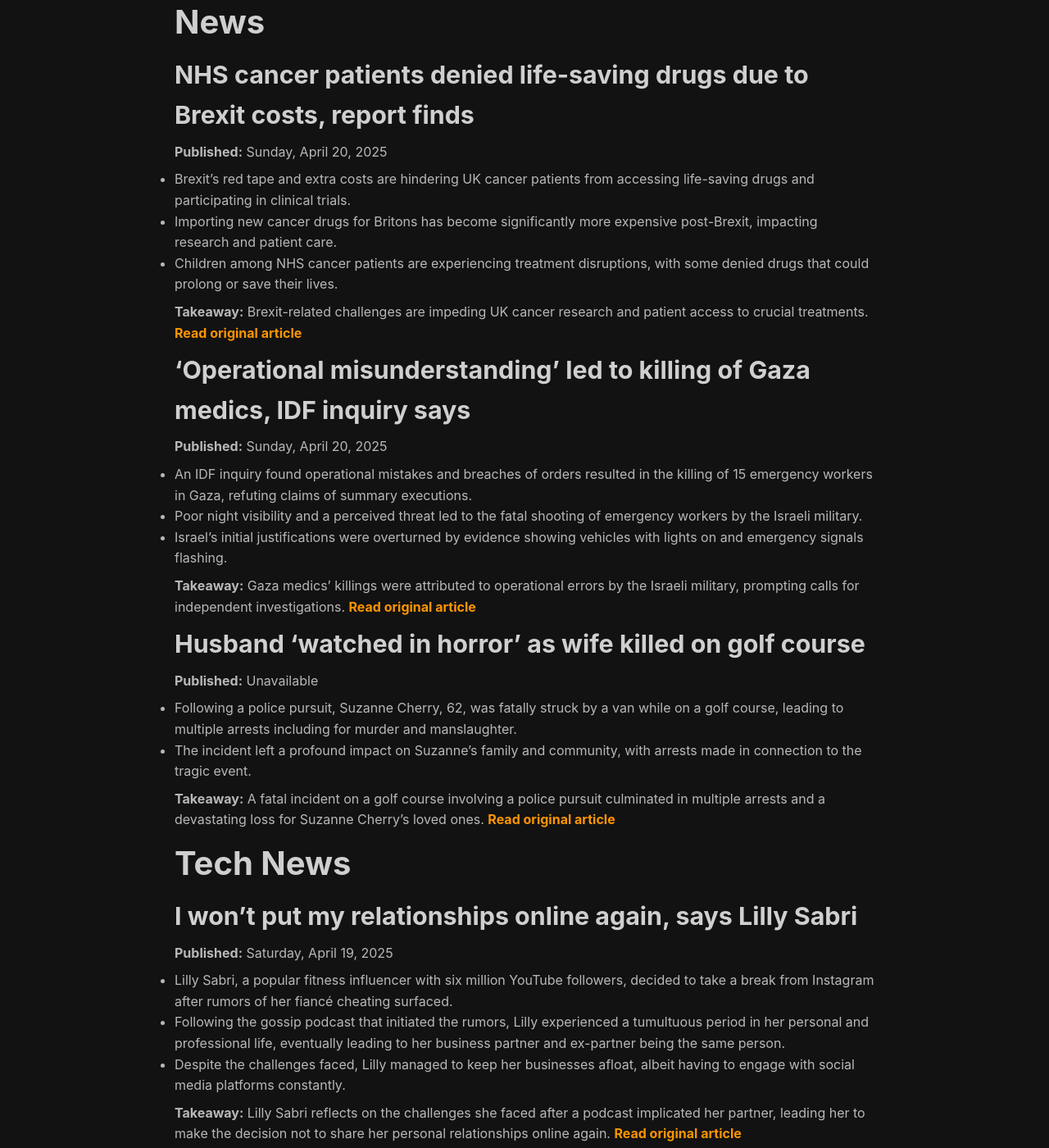
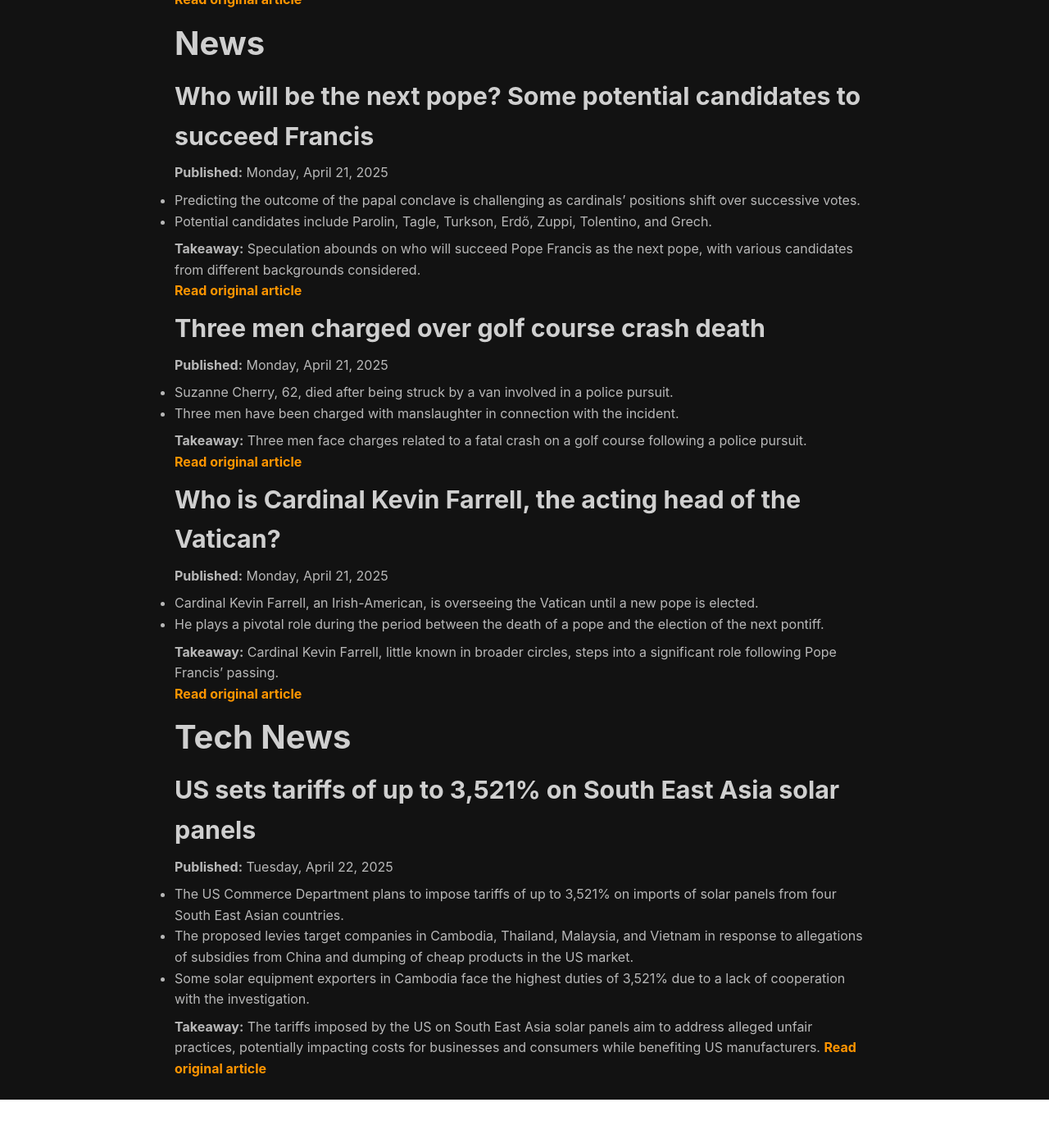
Before and after one commit to jonhadfield/jonhadfield.github.io, a Jekyll site: the page built from index.md, in a window 1280 px wide and 1400 px high, scrolled down 807 px. Shown: the whole window at 82% size. Built offline with Jekyll 4.4.1, drawn with Linux system fonts in a browser that asks for light colours; nearby versions of some CDN libraries; after the commit the page ends 2148 px from its top, so only the background shows below that; some of the changed text lies outside the part shown.

Commit message:
update files.

```diff
--- a/index.md
+++ b/index.md
@@ -14,58 +14,62 @@ footer: false
 
 
 # Spurs News
+
 ## Who are Man Utd, Tottenham and Chelsea's semi-final opponents?
 **Published:** Friday, April 18, 2025
 
-- Manchester United, Tottenham, and Chelsea secured spots in the semi-finals for potential European glory.
-- Tottenham faced Eintracht Frankfurt and secured a 1-0 victory to advance 2-1 on aggregate.
-- Chelsea reached the semi-finals despite a 2-1 loss to Legia Warsaw, having won the first leg 3-0.
+- Manchester United, Tottenham, and Chelsea secured semi-final spots in European competitions.
+- Important match-ups for the semi-finals include Manchester United vs. Athletic Bilbao, Tottenham vs. Bodo/Glimt, and Chelsea vs. Djurgarden.
+- Bodo/Glimt, known for their challenging conditions and giant yellow toothbrush-waving fans, are a formidable opponent in European competitions.
 
-**Takeaway:** Manchester United, Tottenham, and Chelsea are poised for significant European encounters in the semi-finals. [Read original article](https://www.bbc.com/sport/football/articles/c4grkvykn14o)
+**Takeaway:** Manchester United, Tottenham, and Chelsea are gearing up for intense semi-final clashes in European competitions.
+[Read original article](https://www.bbc.com/sport/football/articles/c4grkvykn14o)
 
-## Never mind the late drama, Amorim and Postecoglou still face the Ten Hag trap | Jonathan Wilson
-**Published:** Saturday, April 19, 2025
+## Nuno and Nottingham Forest grateful recipients of Dr Tottenham’s elixir | Ed Aarons
+**Published:** Monday, April 21, 2025
 
-- Manchester United's decision to retain Erik ten Hag post-F.A. Cup win backfired with his subsequent sacking costing the club £200m.
-- The Ten Hag trap, characterized by repeating past mistakes in managerial decisions, looms over clubs like Spurs and Manchester United.
-- Tottenham's quest for success is complicated by a history of managerial instability and a focus on Champions League qualification.
+- Nottingham Forest defeated Tottenham Hotspur, guided by former Spurs manager Nuno Espírito Santo.
+- Nuno led Forest to victory with a strategic approach focused on quick goals and solid defense.
+- Forest's win over Tottenham revitalizes their Champions League aspirations.
 
-**Takeaway:** The looming shadow of the Ten Hag trap highlights the complexities and challenges faced by clubs like Tottenham and Manchester United in their managerial decisions. [Read original article](https://www.theguardian.com/football/2025/apr/19/ange-postecoglou-ruben-amorim-still-face-erik-ten-hag-trap-spurs-manchester-united)
+**Takeaway:** Nottingham Forest's win over Tottenham under Nuno's management injects new life into their pursuit of a top-five finish.
+[Read original article](https://www.theguardian.com/football/2025/apr/21/nuno-and-nottingham-forest-grateful-recipients-of-dr-tottenhams-elixir)
 
 # News
 
-## NHS cancer patients denied life-saving drugs due to Brexit costs, report finds
-**Published:** Sunday, April 20, 2025
+## Who will be the next pope? Some potential candidates to succeed Francis
+**Published:** Monday, April 21, 2025
 
-- Brexit's red tape and extra costs are hindering UK cancer patients from accessing life-saving drugs and participating in clinical trials.
-- Importing new cancer drugs for Britons has become significantly more expensive post-Brexit, impacting research and patient care.
-- Children among NHS cancer patients are experiencing treatment disruptions, with some denied drugs that could prolong or save their lives.
+- Predicting the outcome of the papal conclave is challenging as cardinals' positions shift over successive votes.
+- Potential candidates include Parolin, Tagle, Turkson, Erdő, Zuppi, Tolentino, and Grech.
 
-**Takeaway:** Brexit-related challenges are impeding UK cancer research and patient access to crucial treatments. [Read original article](https://www.theguardian.com/science/2025/apr/20/nhs-cancer-patients-denied-life-saving-drugs-due-to-brexit-costs-report-finds)
+**Takeaway:** Speculation abounds on who will succeed Pope Francis as the next pope, with various candidates from different backgrounds considered.
+[Read original article](https://www.theguardian.com/world/2025/apr/21/who-next-pope-francis-potential-candidates-succeed)
 
-## 'Operational misunderstanding' led to killing of Gaza medics, IDF inquiry says
-**Published:** Sunday, April 20, 2025
+## Three men charged over golf course crash death
+**Published:** Monday, April 21, 2025
 
-- An IDF inquiry found operational mistakes and breaches of orders resulted in the killing of 15 emergency workers in Gaza, refuting claims of summary executions.
-- Poor night visibility and a perceived threat led to the fatal shooting of emergency workers by the Israeli military.
-- Israel's initial justifications were overturned by evidence showing vehicles with lights on and emergency signals flashing.
+- Suzanne Cherry, 62, died after being struck by a van involved in a police pursuit.
+- Three men have been charged with manslaughter in connection with the incident.
 
-**Takeaway:** Gaza medics' killings were attributed to operational errors by the Israeli military, prompting calls for independent investigations. [Read original article](https://www.bbc.com/news/articles/c24q6201d8yo)
+**Takeaway:** Three men face charges related to a fatal crash on a golf course following a police pursuit.
+[Read original article](https://www.bbc.com/news/articles/cx270yz150zo)
 
-## Husband 'watched in horror' as wife killed on golf course
-**Published:** Unavailable
+## Who is Cardinal Kevin Farrell, the acting head of the Vatican?
+**Published:** Monday, April 21, 2025
 
-- Following a police pursuit, Suzanne Cherry, 62, was fatally struck by a van while on a golf course, leading to multiple arrests including for murder and manslaughter.
-- The incident left a profound impact on Suzanne's family and community, with arrests made in connection to the tragic event.
+- Cardinal Kevin Farrell, an Irish-American, is overseeing the Vatican until a new pope is elected.
+- He plays a pivotal role during the period between the death of a pope and the election of the next pontiff.
 
-**Takeaway:** A fatal incident on a golf course involving a police pursuit culminated in multiple arrests and a devastating loss for Suzanne Cherry's loved ones. [Read original article](Unavailable)
+**Takeaway:** Cardinal Kevin Farrell, little known in broader circles, steps into a significant role following Pope Francis' passing.
+[Read original article](https://www.bbc.com/news/articles/cly1md6r3l8o)
 
 # Tech News
-## I won't put my relationships online again, says Lilly Sabri
-**Published:** Saturday, April 19, 2025
+## US sets tariffs of up to 3,521% on South East Asia solar panels
+**Published:** Tuesday, April 22, 2025
 
-- Lilly Sabri, a popular fitness influencer with six million YouTube followers, decided to take a break from Instagram after rumors of her fiancé cheating surfaced.
-- Following the gossip podcast that initiated the rumors, Lilly experienced a tumultuous period in her personal and professional life, eventually leading to her business partner and ex-partner being the same person.
-- Despite the challenges faced, Lilly managed to keep her businesses afloat, albeit having to engage with social media platforms constantly.
+- The US Commerce Department plans to impose tariffs of up to 3,521% on imports of solar panels from four South East Asian countries.
+- The proposed levies target companies in Cambodia, Thailand, Malaysia, and Vietnam in response to allegations of subsidies from China and dumping of cheap products in the US market.
+- Some solar equipment exporters in Cambodia face the highest duties of 3,521% due to a lack of cooperation with the investigation.
 
-**Takeaway:** Lilly Sabri reflects on the challenges she faced after a podcast implicated her partner, leading her to make the decision not to share her personal relationships online again. [Read original article](https://www.bbc.com/news/articles/c4g22mvmkmeo)
+**Takeaway:** The tariffs imposed by the US on South East Asia solar panels aim to address alleged unfair practices, potentially impacting costs for businesses and consumers while benefiting US manufacturers. [Read original article](https://www.bbc.com/news/articles/c5ygdv47vlzo)
```
